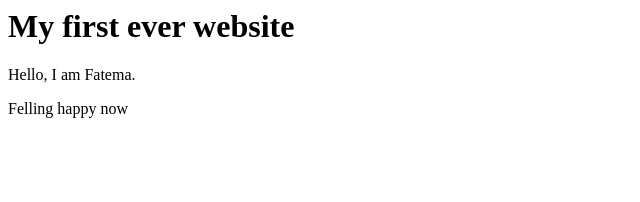
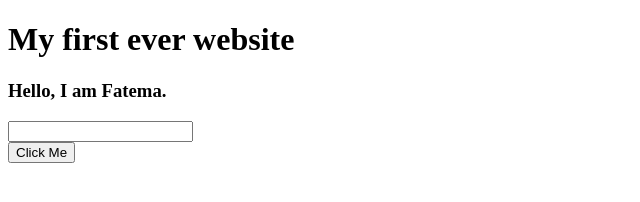
Before and after one commit to FatemaAkter11/My-first-website, a plain HTML site: page index.html in a window 1280 px wide. Shown: the whole page, without its empty margins (0-640 px from the left). Drawn offline with Linux system fonts and the light colour scheme.

Commit message:
Adding button

```diff
--- a/index.html
+++ b/index.html
@@ -1,4 +1,17 @@
 
-    <h1>My first ever website</h1>
-    <p>Hello, I am Fatema.</p>
-    <p>Felling happy now</p>
+    <!DOCTYPE html>
+    <html lang="en">
+    <head>
+        <meta charset="UTF-8">
+        <meta http-equiv="X-UA-Compatible" content="IE=edge">
+        <meta name="viewport" content="width=device-width, initial-scale=1.0">
+        <title>Document</title>
+    </head>
+    <body>
+        <h1>My first ever website</h1>
+        <h3>Hello, I am Fatema.</h3>
+        <input type="text">
+        <br>
+        <button>Click Me</button>
+    </body>
+    </html>
```
